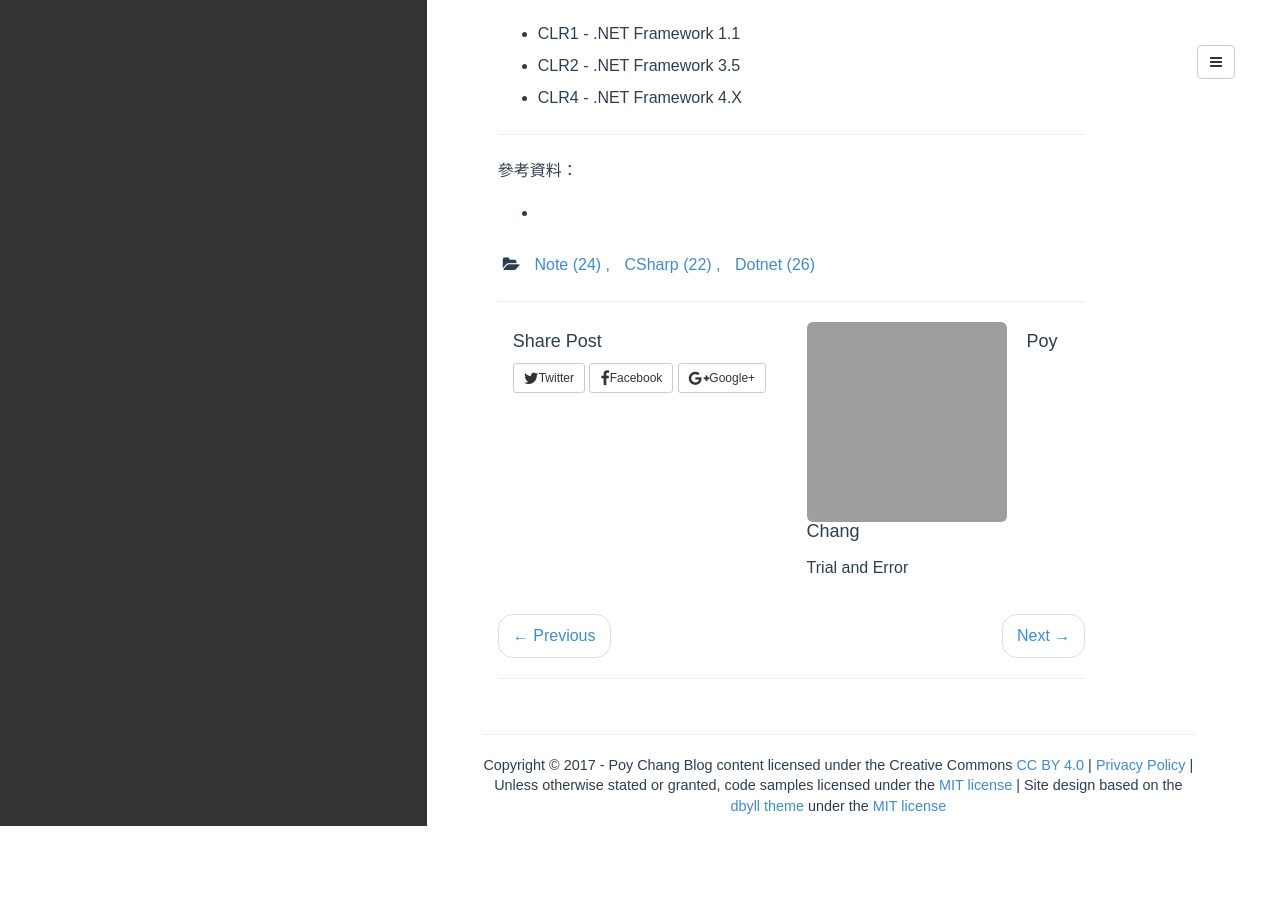
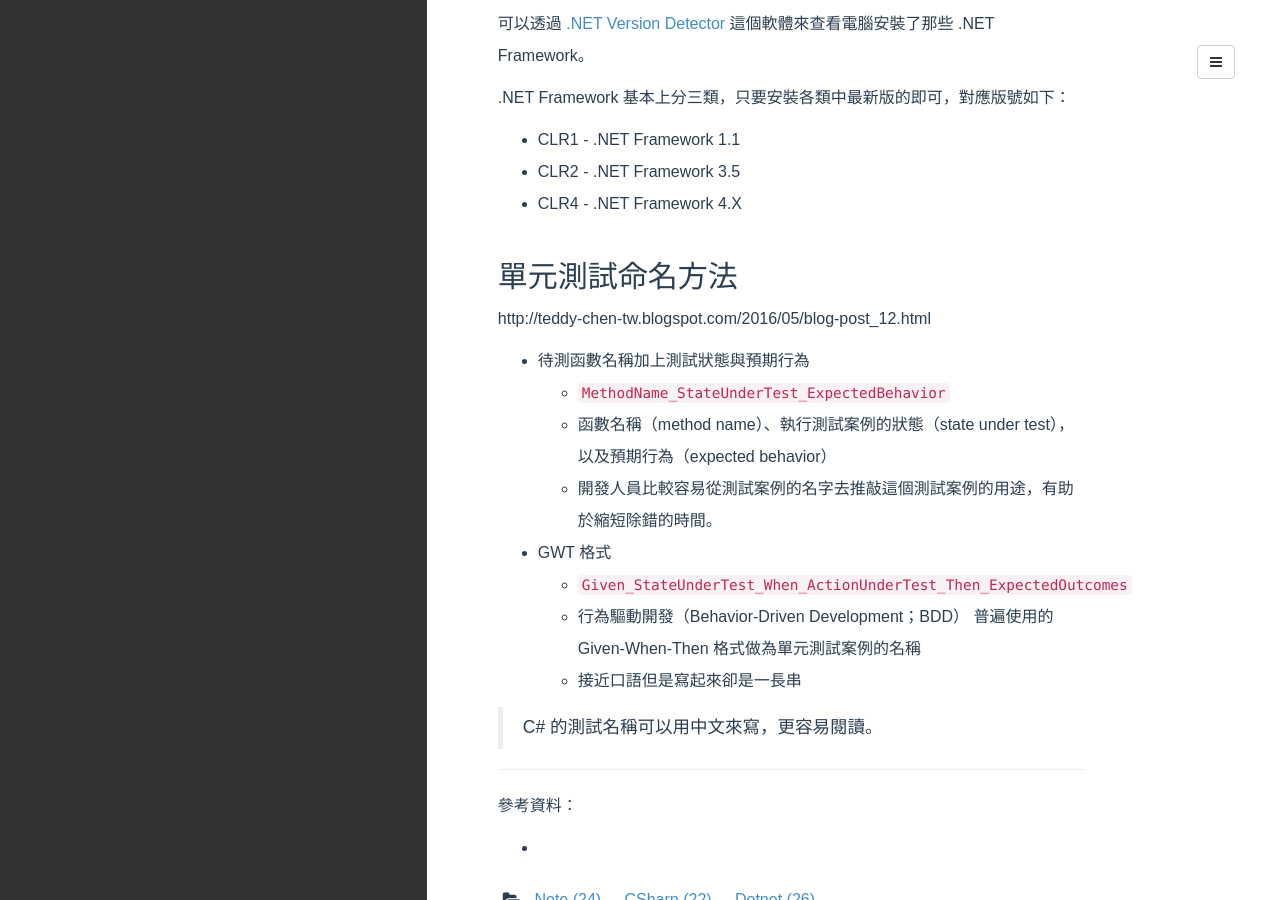
Before and after one commit to poychang/poychang.github.io, a Jekyll site: the page built from _posts/1970-01-01-note-dotnet-core.md, in a window 1280 px wide and 900 px high, scrolled down 7393 px. Built offline with Jekyll 4.4.1, drawn with Linux system fonts in a browser that asks for light colours; some web fonts are replaced; comment, search, counter and statistics services are not loaded; before the commit the page ends 8219 px from its top, so only the background shows below that; some of the changed text lies outside the part shown; grey boxes are pictures that could not be loaded.

Commit message:
alter note

```diff
--- a/_posts/1970-01-01-note-dotnet-core.md
+++ b/_posts/1970-01-01-note-dotnet-core.md
@@ -222,12 +222,15 @@ System.Diagnostics.Debug.WriteLine(sw.Elapsed.TotalSeconds.ToString());
 
 ## 執行(發佈)模式
 
+* 設定 `<TargetFramework>` 區段的設定值參考資料：[目標 Framework](https://docs.microsoft.com/zh-tw/dotnet/standard/frameworks)
+* 設定 `<RuntimeIdentifiers>` 區段的設定值參考資料：[.NET Core RID Catalog](https://docs.microsoft.com/en-us/dotnet/core/rid-catalog)
+
 ### Framework Dependent Deployment(FDD)
 
 程式碼編譯出來的是 dll，不是預期中的 exe 檔案，必須由電腦安裝的Dotnet Runtime 去執行對應的程式。
 
 * [官方介紹 Framework Dependent Deployment](https://docs.microsoft.com/en-us/dotnet/core/deploying/deploy-with-vs#framework-dependent-deployment)
-* [Alan Tsai 的學習筆記 - 了解 Framework Dependent Deployment(FDD) 執行(發佈)模式](http://blog.alantsai.net/2017/10/event-net-conf-workshop-02-1-net-core-console-with-FDD-publish.html)
+* [Alan Tsai 的學習筆記 - 了解 Framework Dependent Deployment(FDD) 執行(發佈)模式](https://blog.alantsai.net/posts/2017/10/event-net-conf-workshop-02-1-net-core-console-with-fdd-publish)
 
 ### Self Contained Deployment(SCD)
 
@@ -318,6 +321,21 @@ Windows 內建版本
 * CLR2 - .NET Framework 3.5
 * CLR4 - .NET Framework 4.X
 
+## 單元測試命名方法
+
+http://teddy-chen-tw.blogspot.com/2016/05/blog-post_12.html
+
+* 待測函數名稱加上測試狀態與預期行為
+  * `MethodName_StateUnderTest_ExpectedBehavior`
+  * 函數名稱（method name）、執行測試案例的狀態（state under test），以及預期行為（expected behavior）
+  * 開發人員比較容易從測試案例的名字去推敲這個測試案例的用途，有助於縮短除錯的時間。
+* GWT 格式
+  * `Given_StateUnderTest_When_ActionUnderTest_Then_ExpectedOutcomes`
+  * 行為驅動開發（Behavior-Driven Development；BDD） 普遍使用的 Given-When-Then 格式做為單元測試案例的名稱
+  * 接近口語但是寫起來卻是一長串
+
+>C# 的測試名稱可以用中文來寫，更容易閱讀。
+
 ----------
 
 參考資料：
```
